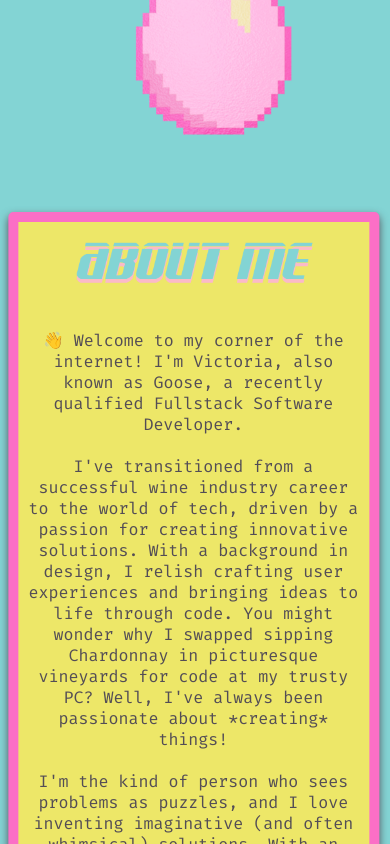
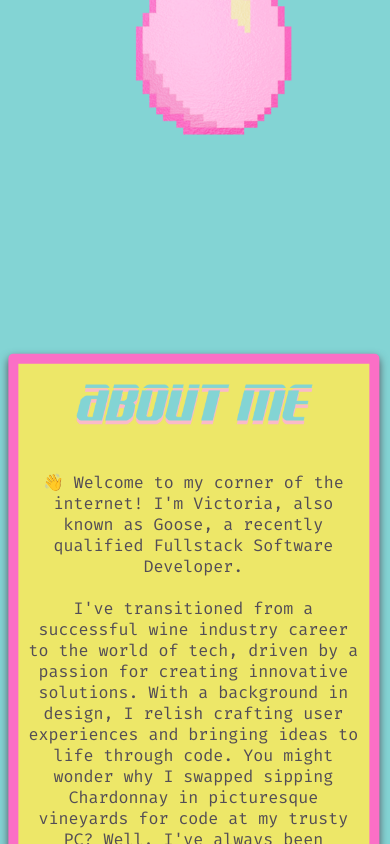
Before and after one commit to veepgoose/portfolio, a React (Create React App) app in the folder goose-portfolio/: page / in a window 390 px wide. Both pictures are taken after a click on the button "HATCH ME". Shown: the part 852-1696 px from the top of the page. Built offline with nearby package versions, Linux system fonts and the light colour scheme.

Commit message:
Adjust layout on mobile screens

```diff
--- a/goose-portfolio/src/Components/AboutMe/AboutMe.css
+++ b/goose-portfolio/src/Components/AboutMe/AboutMe.css
@@ -32,7 +32,7 @@
     font-family: 'Fira Code', monospace;
 }
 
-@media only screen and (max-width:390px) {
+@media only screen and (min-width: 320px) and (max-width:480px) {
 
 
 .AboutMe {
@@ -42,12 +42,12 @@
     margin-top: 250%;
     margin-bottom: 10%;
     position: relative;
-    transform: translate(-53%, -68%);
+    transform: translate(-53%, -58%);
     border:10px solid #FB6FC6;
     border-radius: 5px;
     background-color: #EDE768;
     box-shadow: 0 4px 8px 0 #534D56;
-    margin-bottom: -220%;
+    margin-bottom: -230%;
 
 }
 
--- a/goose-portfolio/src/Components/Footer/Footer.css
+++ b/goose-portfolio/src/Components/Footer/Footer.css
@@ -56,7 +56,7 @@
 
 /* Mobile Screens */
 
-@media only screen and (max-width: 390px) {
+@media only screen and (min-width: 320px) and (max-width: 480px) {
     .Footer {
         max-height: 100%;
     }
@@ -70,8 +70,7 @@
         position: relative;
         width: 120%;
         height: 10%;
-        /* transform: translate(10%, 85%); */
-        margin-top: -64%;
+        margin-top: -74%;
         margin-left: -10%;
     }
 }
--- a/goose-portfolio/src/Components/Header/Header.css
+++ b/goose-portfolio/src/Components/Header/Header.css
@@ -40,7 +40,7 @@
 
 /* Mobile Screens */
 
-@media only screen and (max-width: 390px)  {
+@media only screen and (min-width:320px) and (max-width: 480px)  {
     .Header {
         width: 92%;
         height: auto;
```
